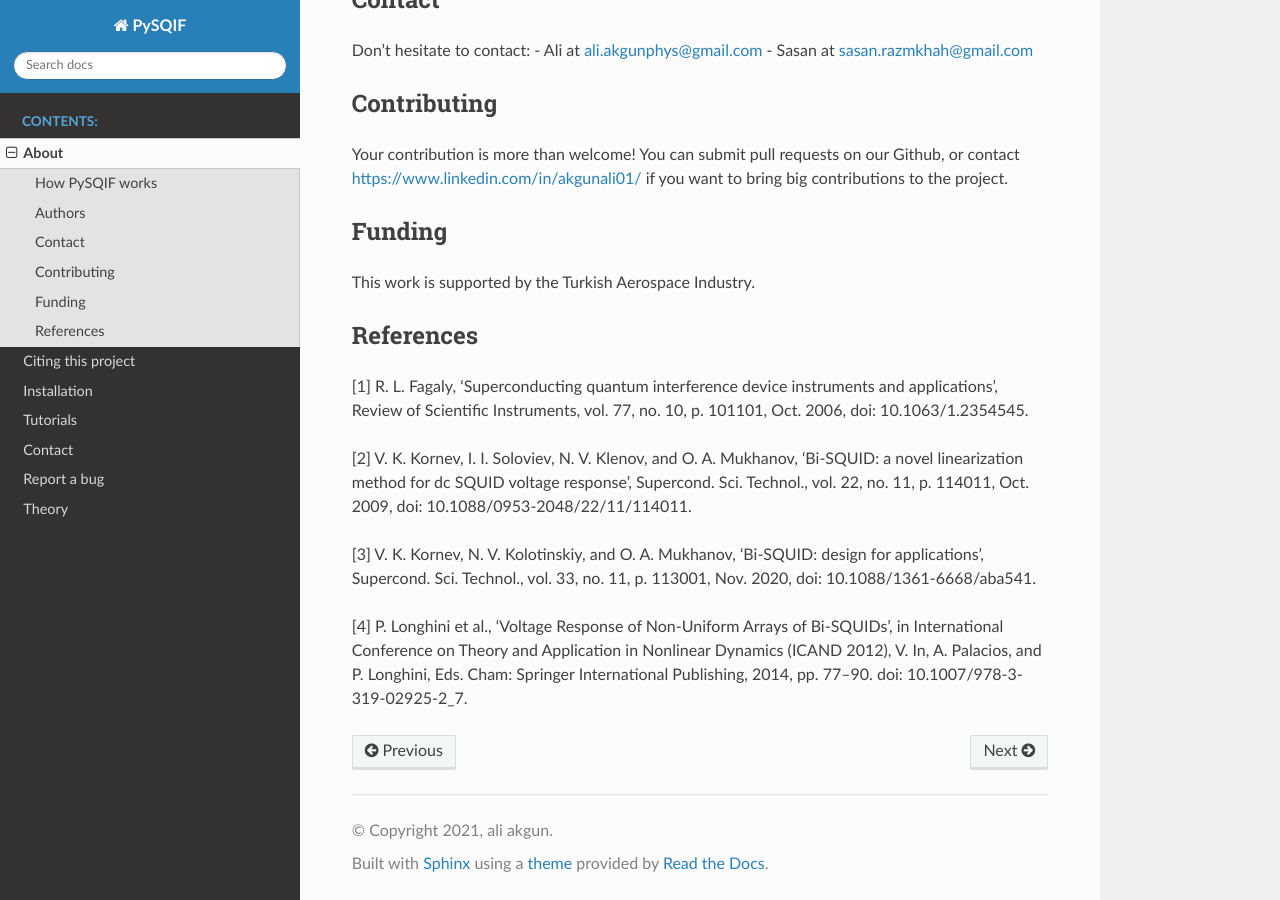
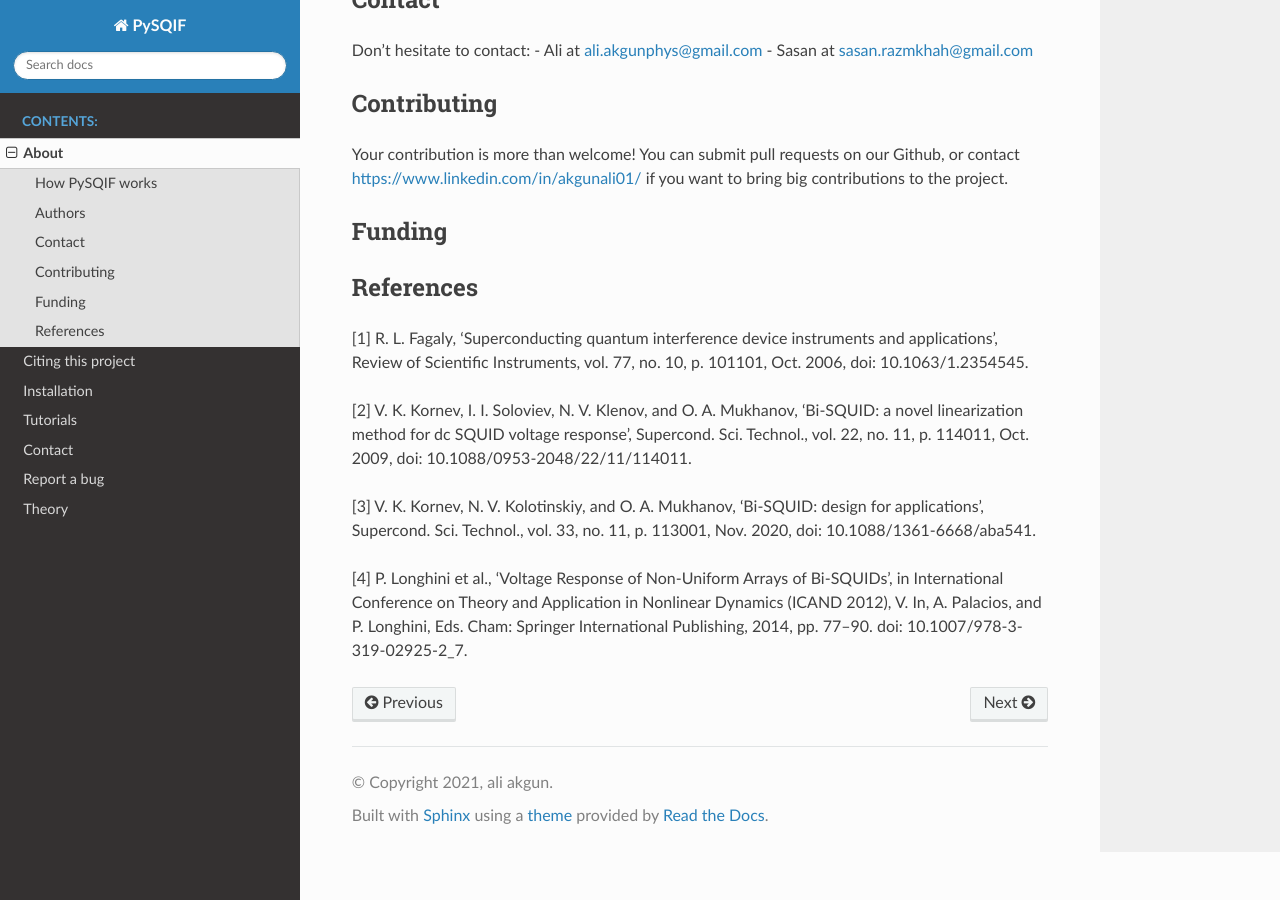
Before and after one commit to aakgn/PySQIF, a Sphinx documentation site: the page built from docs/source/about.rst, in a window 1280 px wide and 900 px high, scrolled down 1153 px. Built offline with Sphinx 7.4.7 and the Read the Docs theme 2.0.0, drawn with Linux system fonts in a browser that asks for light colours; pages that are not in the unit, such as notebooks, are missing from menus.

Commit message:
Update about.rst

```diff
--- a/docs/source/about.rst
+++ b/docs/source/about.rst
@@ -46,7 +46,6 @@ Your contribution is more than welcome! You can submit pull requests on our Gith
 
 Funding
 =============
-This work is supported by the Turkish Aerospace Industry.
 
 References
 ==============
```
